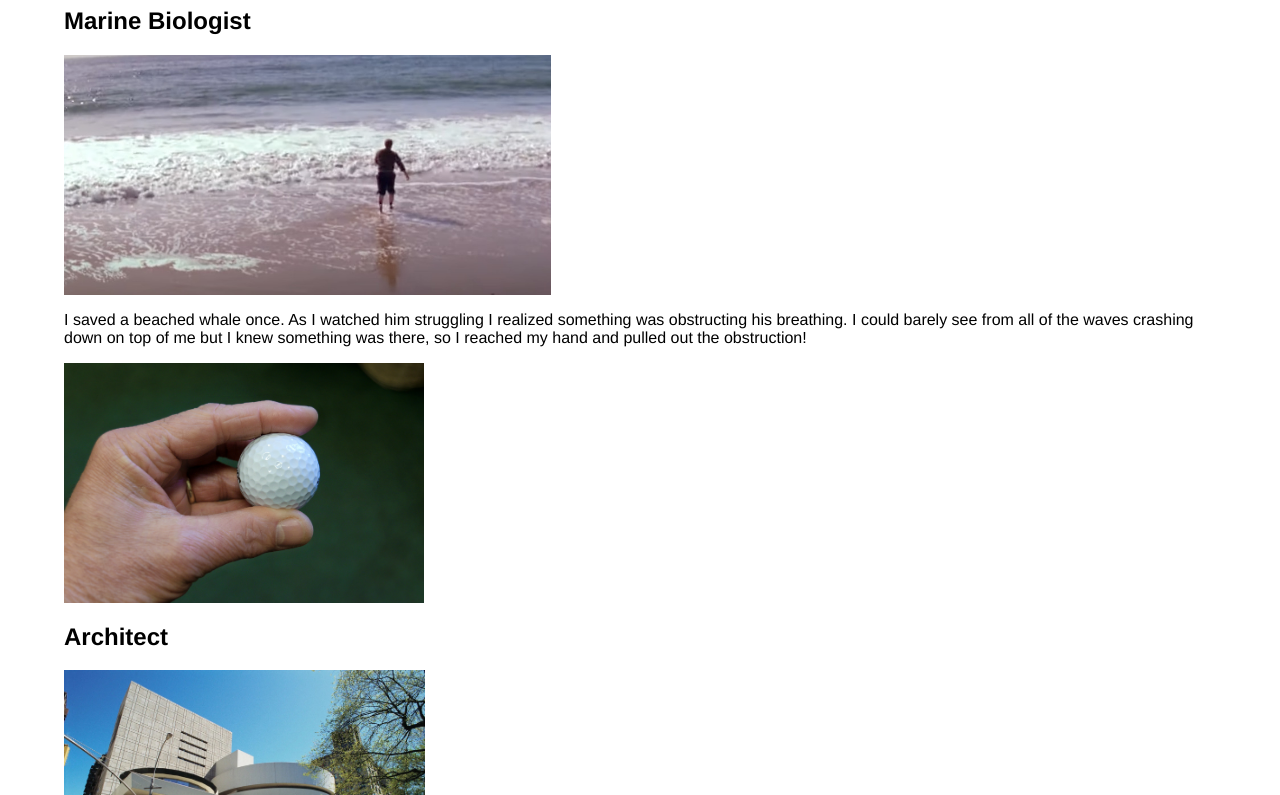
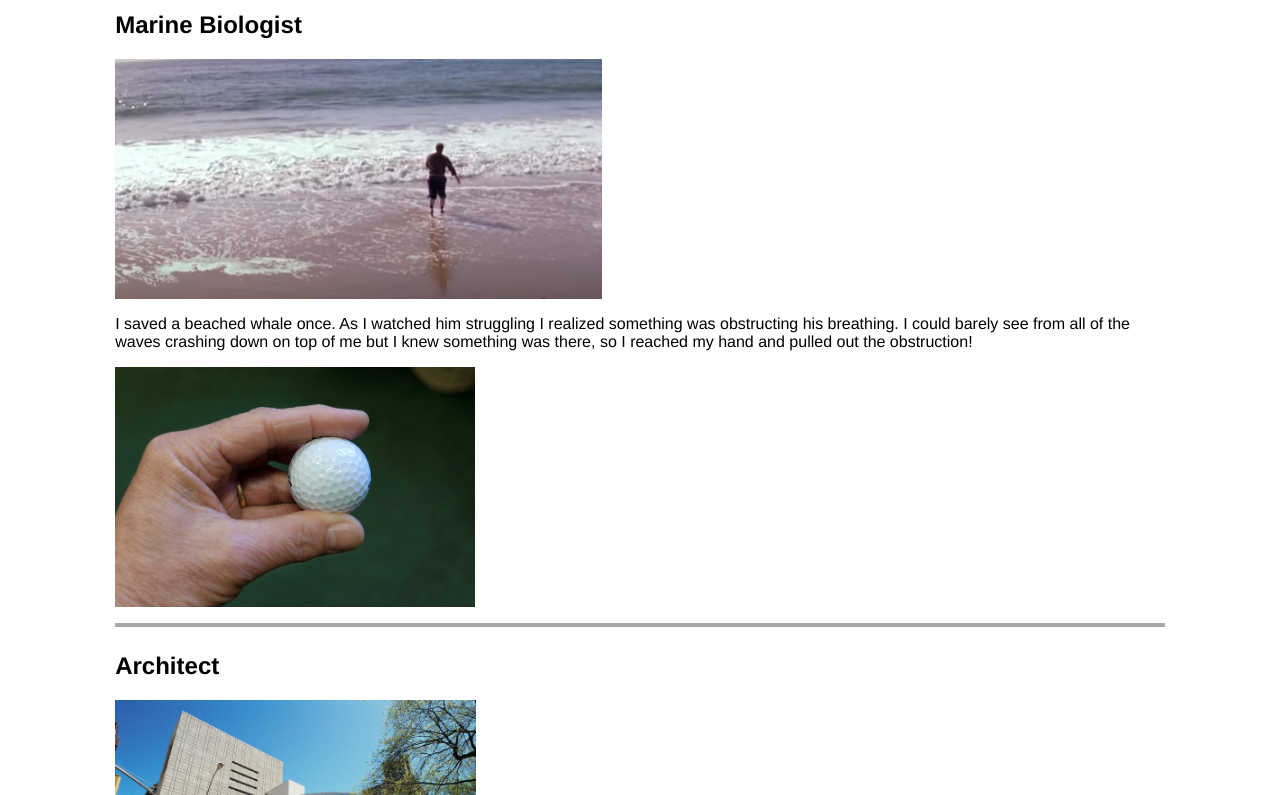
Before and after one commit to paulywrath/personal-website2, a plain HTML site: page portfolio.html in a window 1280 px wide. Shown: the part 157-952 px from the top of the page. Drawn offline with Linux system fonts and the light colour scheme.

Commit message:
Indent and border sections in about and portfolio

```diff
--- a/style.css
+++ b/style.css
@@ -20,6 +20,19 @@ nav > a {
   font-size: x-large;
 }
 
+main {
+  margin: 0 2vw 0 2vw;
+ }
+
 img {
   max-height: 30vh;
 }
+
+.section-block {
+  margin: 2vw;
+  border-bottom: solid 4px darkgray;
+}
+
+#golf-ball {
+  margin-bottom: 16px;
+}
```
